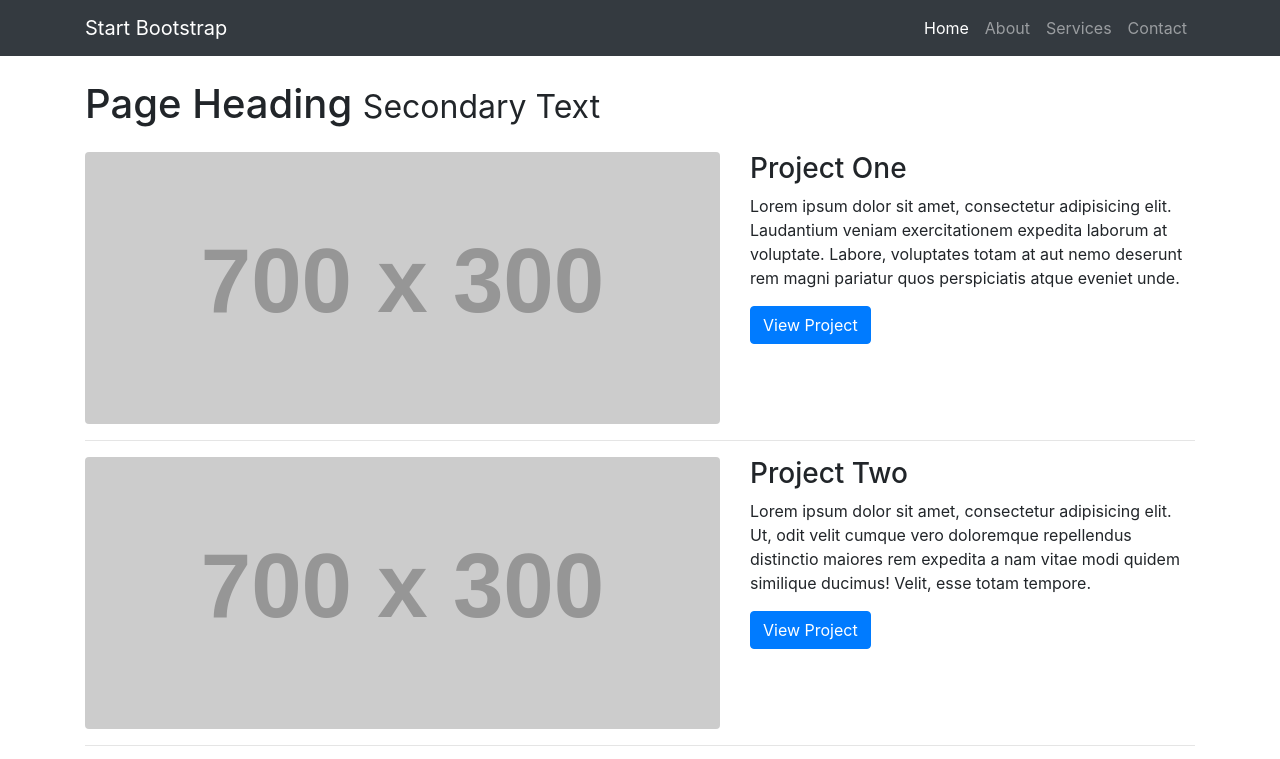
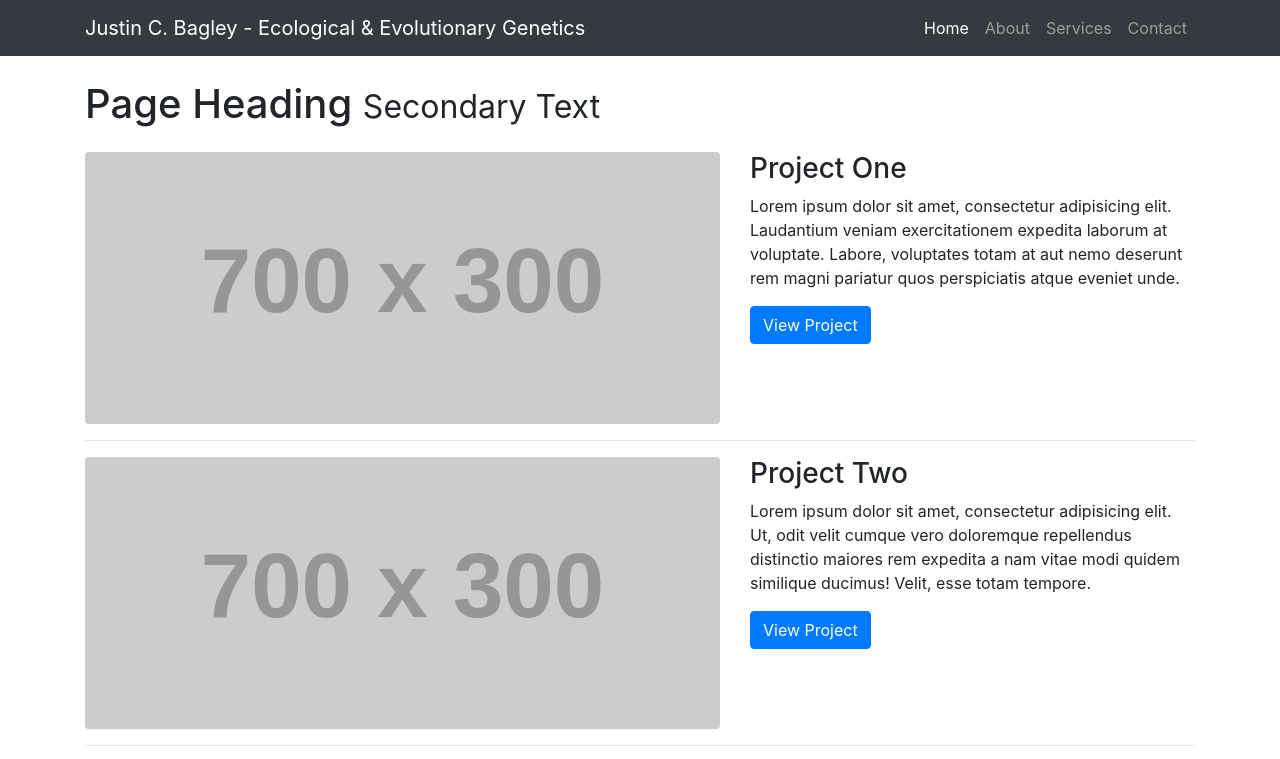
Before and after one commit to justincbagley/bootstrap4-1col-portfolio-site, a website: page index.html in a window 1280 px wide. Shown: the top 759 px of the page. Drawn offline with Linux system fonts and the light colour scheme; placeholder pictures from the web are drawn by us.

Commit message:
Update index.html

```diff
--- a/index.html
+++ b/index.html
@@ -8,7 +8,7 @@
     <meta name="description" content="">
     <meta name="author" content="">
 
-    <title>1 Col Portfolio - Start Bootstrap Template</title>
+    <title>Justin C. Bagley - Ecological & Evolutionary Genetics</title>
 
     <!-- Bootstrap core CSS -->
     <link href="vendor/bootstrap/css/bootstrap.min.css" rel="stylesheet">
@@ -23,7 +23,7 @@
     <!-- Navigation -->
     <nav class="navbar navbar-expand-lg navbar-dark bg-dark fixed-top">
       <div class="container">
-        <a class="navbar-brand" href="#">Start Bootstrap</a>
+        <a class="navbar-brand" href="#">Justin C. Bagley - Ecological & Evolutionary Genetics</a>
         <button class="navbar-toggler" type="button" data-toggle="collapse" data-target="#navbarResponsive" aria-controls="navbarResponsive" aria-expanded="false" aria-label="Toggle navigation">
           <span class="navbar-toggler-icon"></span>
         </button>
```
